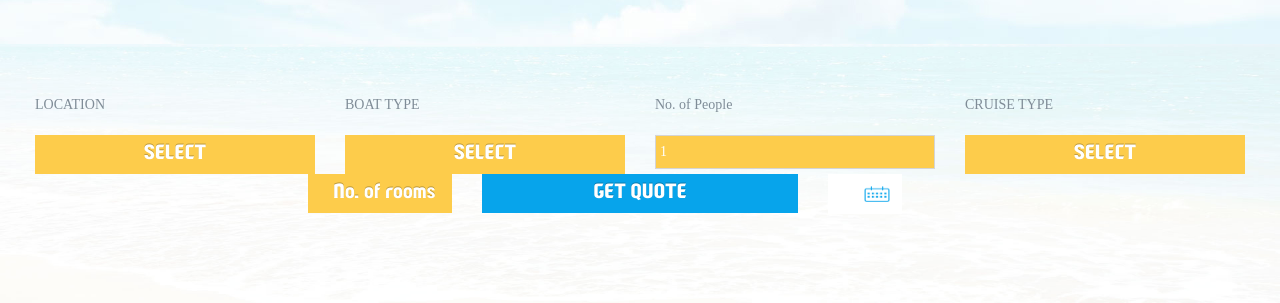
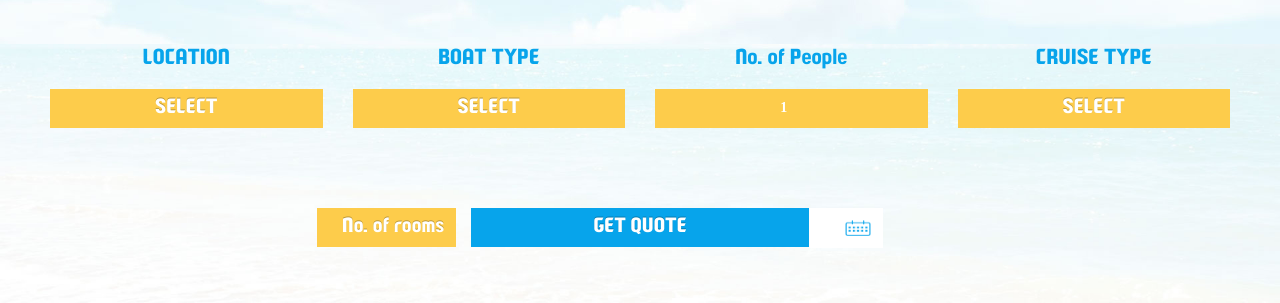
Before and after one commit to prasobhvc/tripifyme, a plain HTML site: page tri_house_boat.html in a window 1280 px wide. Shown: the part 211-514 px from the top of the page. Drawn offline with nearby package versions, Linux system fonts and the light colour scheme.

Commit message:
House boat css changes

```diff
--- a/css/megadropdown.css
+++ b/css/megadropdown.css
@@ -18,7 +18,6 @@ body {
 .container {
     position: relative;
     margin: 0px auto;
-    padding: 50px 0;
     clear: both;
 }
 @media only screen and (min-width: 1200px) {
--- a/css/style.css
+++ b/css/style.css
@@ -105,6 +105,16 @@ a:hover{ text-decoration:none;}
 .hide-block{
     visibility: hidden;
 }
+.padding-all-0{
+    padding-left: 0 !important;
+    padding-right: 0 !important;
+}
+.padding-left-0{
+    padding-left: 0 !important;
+}
+.padding-right-0{
+    padding-right: 0 !important;
+}
 .blue-white,
 .btn-default.blue-white:focus:hover, .btn-default.blue-white:hover{
     background-color: #07a4eb!important;
@@ -125,6 +135,14 @@ a:hover{ text-decoration:none;}
     font-size: 19px;
     color: #ffffff !important;
     outline: none;
+}
+label.control-label{
+    font-family: 'paragonblack';
+    font-weight: normal;
+    color: #07a4eb;
+}
+.row {
+  margin-bottom: 2rem;
 }
 /*Header Navigation*/
 .header{ background:url(../images/location/headerBanner.jpg) no-repeat; background-size:cover; height:auto; position:relative;}
@@ -212,7 +230,7 @@ a:hover{ text-decoration:none;}
 .history cite small{ font-size:14px;font-family: 'paragonmedium'; text-transform:capitalize;}
 
 /* Facilites */
-.facilites{ background:url(../images/why-bg-2.jpg) no-repeat; background-size:100% 100%; padding:0; float: left; width: 100%; padding-bottom: 20px;}
+.facilites{ background:url(../images/why-bg-2.jpg) no-repeat; background-size:100% 100%; min-height: 400px; padding:0; float: left; width: 100%; padding-bottom: 20px;}
 .facilites h2{ color:#07a4eb; font-size:38px; margin:0; text-transform:uppercase;  text-align:center;}
 .facilites h2 b{font-family:'paragonblack'; font-weight:normal}
 .facilites p{ font-size:14px; color:#666666; margin-top:25px; text-align:center;letter-spacing: 1px; margin-bottom:0;}
@@ -869,3 +887,40 @@ span.or_block{
     width: 300px;
     margin-bottom: 60px;
 }
+.house-boat-page .form-group{
+    margin-bottom: 10px;
+}
+.house-boat-page label.control-label{
+    font-size: 20px;
+    text-align: center;
+    width: 100%;
+}
+.house-boat-page input.dark-red{
+    border: none;
+    height: 39px;
+    font-weight: bold;
+    text-align: center;
+}
+.house-boat-page .get-quote{
+    margin-top: 8em;
+}
+.house-boat-page .get-quote .zoom-title > button{
+    transition: 0.5s;
+}
+.house-boat-page .get-quote .zoom-title > button:hover{
+    color: #fff;
+    border: none;
+    box-shadow: none;
+    border-radius: 0;
+    -webkit-border-radius: 0;
+    border-radius: 5px;
+    width: 100%;
+    padding: 9px 12px;
+    font-family: 'paragonblack';
+    font-weight: normal;
+    letter-spacing: 1px;
+}
+.house-boat-page .get-quote .mcd-menu li a{
+    padding: 0px 20px;
+    height: 26px;
+}
```
